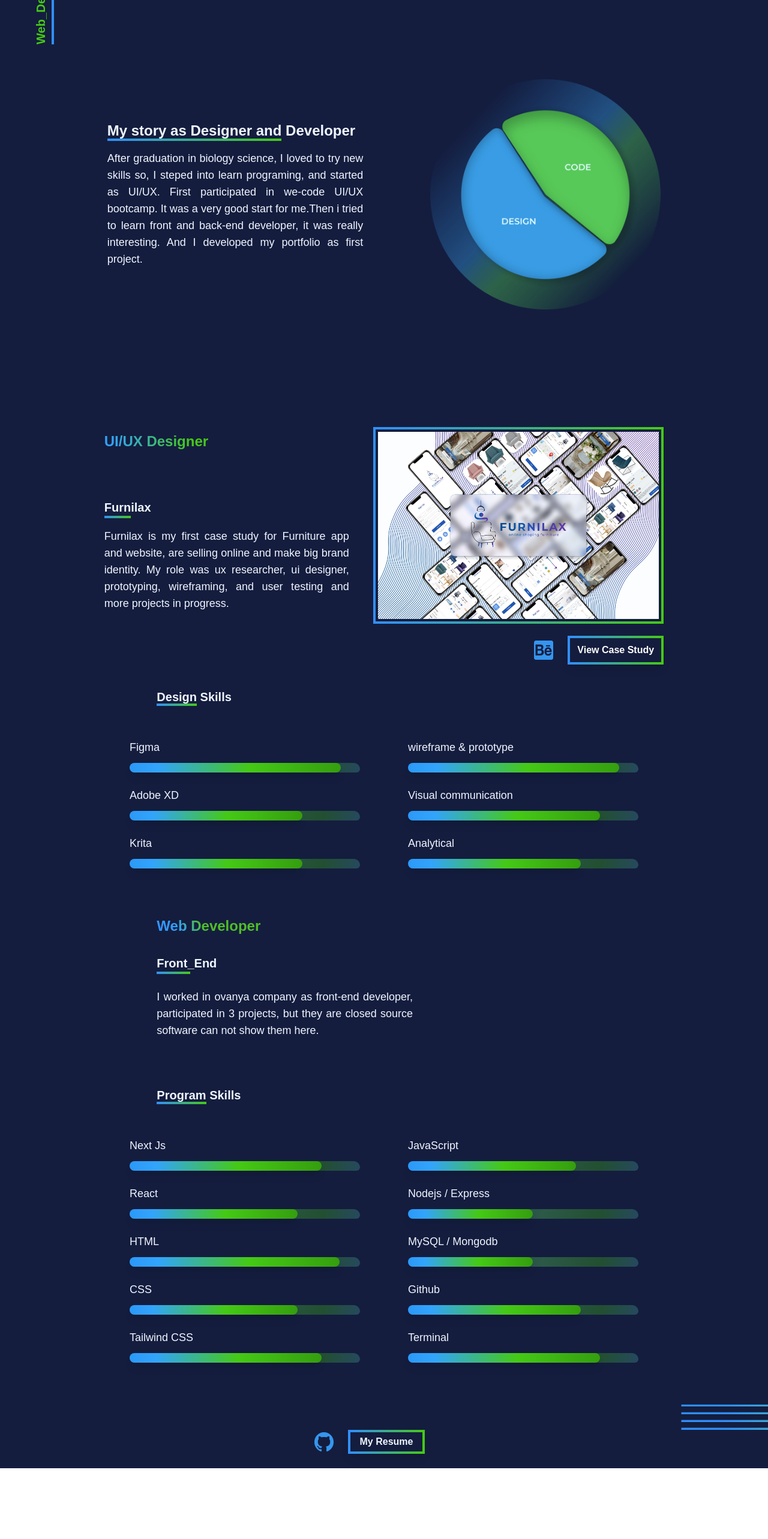
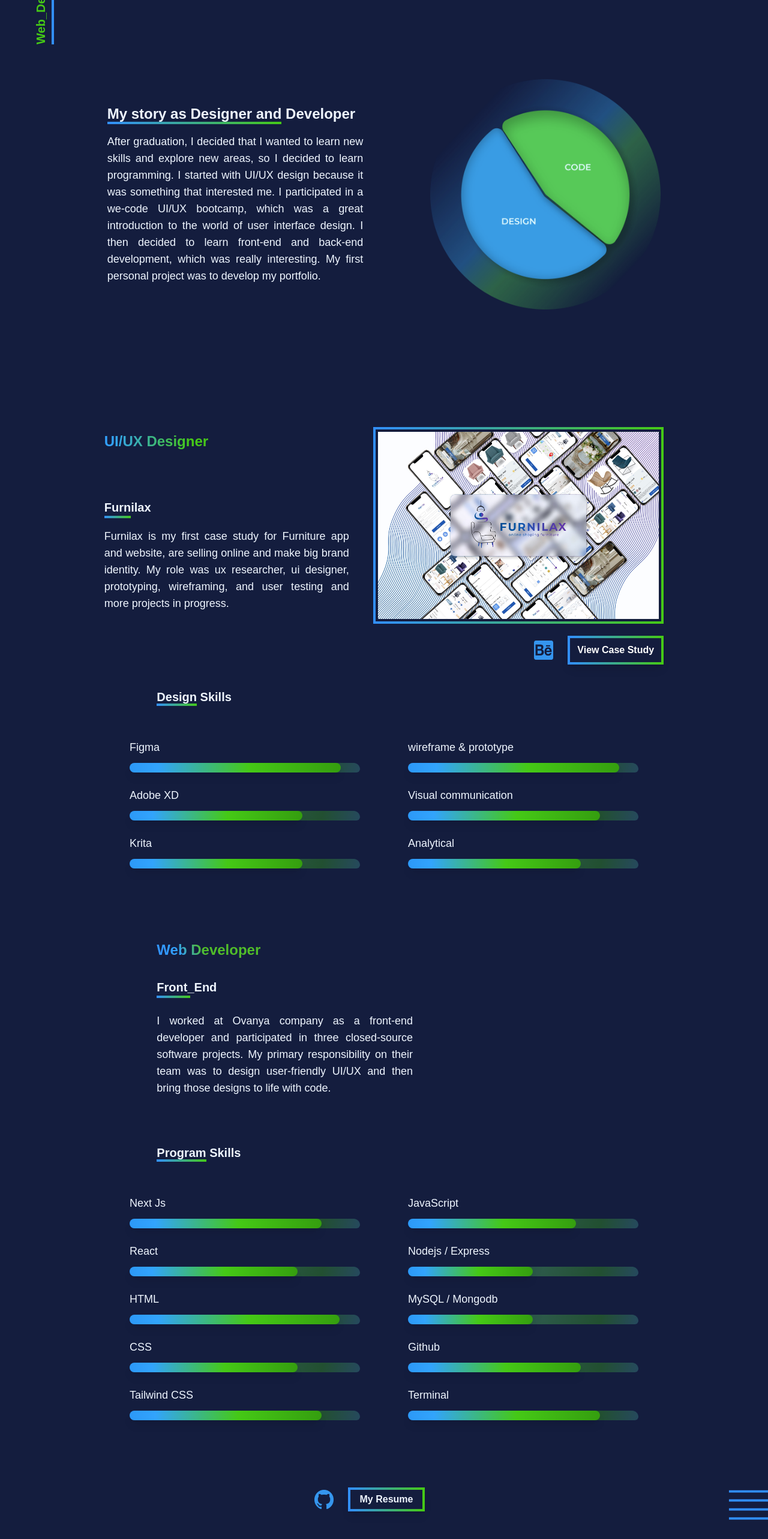
Before and after one commit to Asia-Dhahr/my-portfolio, a Next.js app: page /web-dev in a window 1280 px wide. Shown: the part 200-2766 px from the top of the page at 60% size. Before the commit the page ends 2648 px from the top, so only its background shows below. Built offline with nearby package versions, Linux system fonts and the light colour scheme; what tailwind-scroll-behavior would draw is missing.

Commit message:
some updates

```diff
--- a/components/footer.js
+++ b/components/footer.js
@@ -3,7 +3,7 @@ import React from 'react';
 
 const Footer = () => {
     return (
-        <footer className="flex lg:absolute fixed justify-center place-items-center inset-x-0 lg:bottom-9 md:bottom-3 bottom-2 sm:bottom-2 ">
+        <footer className="flex lg:absolute fixed justify-center place-items-center inset-x-0 lg:bottom-6 md:bottom-3 bottom-2 sm:bottom-2 ">
             <div className="grid grid-flow-col justify-center place-items-center gap-4 ">
                 <h1 className="lg:text-sm sm:text-xs md:text-sm text-xs font-base pr-3 text-purple-100">Contact Me Via</h1>
                 <p className="transform motion-safe:hover:scale-125 transition ease-in-out delay-250 "><a className="" href="https://www.linkedin.com/in/asia-zahir-173074216/">  <img
--- a/pages/index.js
+++ b/pages/index.js
@@ -9,7 +9,7 @@ export default function Home() {
       <div className="flex justify-start lg:ml-10 sm:ml-6 h-fit w-fit sm:pt-3">
         <img className="h-10 sm:h-9 md:h-12 lg:h-20 sm:mt-1 mt-4 lg:mt-6 md:mt-0 md:ml-0 ml-4 object-contain" src="logo.png" />
       </div>
-      <div className="flex flex-col justify-center place-items-center gap-4 lg:gap-8 md:gap-4 sm:gap-2 lg:mt-9 md:mt-0 sm:mt-0 mt-12">
+      <div className="flex flex-col justify-center place-items-center gap-4 lg:gap-8 md:gap-4 sm:gap-2 lg:mt-0 md:mt-0 sm:mt-0 mt-12">
         <div className="">
           <h1 className="h1-1 lg:text-8xl sm:text-3xl md:text-5xl font-bold text-3xl ">
             Hello World!
@@ -50,7 +50,7 @@ export default function Home() {
         <div className="blur-box flex flex-col justify-center font-semibold text-purple-100 rounded-full lg:w-64 lg:h-64 md:h-44 md:w-44 sm:h-28 sm:w-28 h-28 w-28 transition ease-in-out delay-250 place-items-center">
           <img
             src="wd.png"
-            className="h-fit lg:w-36 lg:h-40 md:w-20 md:h-24 md:h-32 sm:w-14 w-16"
+            className="h-fit lg:w-36 lg:h-40 md:w-20 md:h-24 sm:w-14 w-16"
             onClick={() => router.push("/web-dev")}
           />
           <div className="lg:text-xl md:text-sm text-center sm:text-xs text-sm pt-2  whitespace-nowrap">
--- a/pages/web-dev.js
+++ b/pages/web-dev.js
@@ -15,15 +15,13 @@ const WebDeveloper = () => {
                 <div className="pt-10 sm:pt-0 md:pl-5 sm:ml-3 ml-2 md:pt-6 lg:mt-14 font-bold lg:text-xl md:text-sm sm:text-base text-base  text-[#45C916] lg:h-fit md:h-fit sm:h-6 h-24 w-40 md:w-fit mt-8 md:mt-0">
                     <h1 className="pb-1 lg:my-20 lg:ml-0 ml-2 md:ml-0 lg:-rotate-90 border-b-4 w-20 border-[#328FFC]">Web_Developer</h1>
                 </div>
-                <div className="lg:flex md:flex sm:flex grid justify-center items-center p-3 md:p-0 lg:mt-0 md:mt-0 sm:mt-5 mt-0 lg:gap-28 md:gap-16 sm:gap-10 gap-10 text-blue-50">
-                    <div className="lg:w-2/6 md:w-2/5 sm:w-80 w-[300px] lg:mx-0 md:mx-0 sm:mx-0 mx-auto">
+                <div className="lg:flex md:flex sm:flex grid justify-center items-center p-3 md:p-0 md:pb-8 sm:pb-6 lg:mt-0 md:mt-8 sm:mt-5 mt-0 lg:gap-28 md:gap-14 sm:gap-10 gap-10 text-blue-50">
+                    <div className="lg:w-2/6 md:w-2/4 sm:w-80 w-[300px] lg:mx-0 md:mx-0 sm:mx-0 mx-auto">
                         <h1 className="lg:text-2xl md:text-xl sm:text-lg text-lg font-semibold whitespace-nowrap"><span className="span ">My story as Designer and</span> Developer</h1>
-                        <p className="lg:text-lg md:text-base sm:text-sm text-sm pt-4 text-justify">After graduation in biology science, I loved to try new skills so, I steped into learn programing,
-                            and started as UI/UX.  First participated in we-code UI/UX bootcamp. It was a very good start for me.Then i tried to learn front and back-end developer,
-                            it was really interesting. And I developed my portfolio as first project.</p>
+                        <p className="lg:text-lg md:text-base sm:text-sm text-sm pt-4 text-justify">After graduation, I decided that I wanted to learn new skills and explore new areas, so I decided to learn programming. I started with UI/UX design because it was something that interested me. I participated in a we-code UI/UX bootcamp, which was a great introduction to the world of user interface design. I then decided to learn front-end and back-end development, which was really interesting. My first personal project was to develop my portfolio.</p>
                     </div>
                     <div className="">
-                        <img src="web/chart.png" className="lg:h-96 lg:w-96 md:h-72 md:w-72 sm:w-52 sm:h-52 h-48 lg:mx-0 md:mx-0 sm:mx-0 mx-auto" />
+                        <img src="web/chart.png" className="lg:h-96 lg:w-96 md:h-56 md:w-56 sm:w-52 sm:h-52 h-48 lg:mx-0 md:mx-0 sm:mx-0 mx-auto" />
                     </div>
                 </div>
             </div>
@@ -107,13 +105,13 @@ const WebDeveloper = () => {
                 </div>
             </div>
             {/* ====================================================p3  */}
-            <div className="h-[799px] md:h-[980px] lg:h-[1000px] sm:h-[830px] bg-cover bg-scroll bg-no-repeat bg-center lg:bg-[url('/web/p3.png')] sm:bg-[url('/web/p3-3.png')] md:bg-[url('/web/p3-2.png')] bg-[url('/web/p3.png')]  ">
+            <div className="h-fit md:h-[1070px] lg:h-[1160px] sm:h-[900px] bg-cover bg-scroll bg-no-repeat bg-center lg:bg-[url('/web/p3.png')] sm:bg-[url('/web/p3-3.png')] md:bg-[url('/web/p3-2.png')] bg-[url('/web/p3.png')]  ">
                 <div className="flex justify-center">
-                    <section className="lg:w-2/3 md:w-full sm:w-full w-full lg:mt-20 md:mt-20 sm:mt-14 mt-20 lg:mb-12 md:mb-8 sm:mb-7 mb-7">
+                    <section className="lg:w-2/3 md:w-full sm:w-full w-full lg:pt-10 md:mt-20 sm:mt-14 mt-20 lg:mb-12 md:mb-8 sm:mb-7 mb-7">
                         <h1 className="wd lg:mx-12 md:mx-10 sm:mx-6 mx-6 text-blue-50 border-b-3 font-semibold lg:text-2xl md:text-2xl sm:text-xl text-xl">Web Developer</h1>
-                        <div className="text-blue-50 lg:w-1/2 md:w-2/3 sm:w-80 w-[300px] pt-8 lg:mx-12 md:mx-10 sm:mx-6 mx-6">
+                        <div className="text-blue-50 lg:w-1/2 md:w-2/3 sm:w-96 w-[350px] pt-8 lg:mx-12 md:mx-10 sm:mx-6 mx-6">
                             <h2 className="span border-b-3 w-14 lg:text-xl md:text-xl sm:text-xl text-lg font-semibold ">Front_End</h2>
-                            <p className="text-justify lg:text-lg  md:text-lg  sm:text-sm text-sm pt-6 lg:mb-20 md:mb-20 sm:mb-10 ">I worked in ovanya company as front-end developer, participated in 3 projects, but they are closed source software can not show them here.</p>
+                            <p className="text-justify lg:text-lg  md:text-lg  sm:text-sm text-sm pt-6 lg:mb-20 md:mb-20 sm:mb-10 ">I worked at Ovanya company as a front-end developer and participated in three closed-source software projects. My primary responsibility on their team was to design user-friendly UI/UX and then bring those designs to life with code.</p>
                         </div>
                         <h2 className="lg:mx-12 md:mx-10 sm:mx-6 mx-6 text-blue-50 border-b-3 lg:text-xl md:text-xl sm:text-base text-lg  font-semibold lg:mt-8 md:mt-8 sm:mt-8 mt-10"><span className="span">Program</span> Skills</h2>
                     </section>
@@ -187,7 +185,7 @@ const WebDeveloper = () => {
                     </div>
                 </div>
 
-                <div className="flex justify-center items-center text-center lg:mt-28 md:mt-[118px]  sm:mt-16 mt-16 sm:mb-8 md:mr-12 gap-6 text-blue-50 ">
+                <div className="flex justify-center items-center text-center lg:mt-28 md:mt-[118px]  sm:mt-16 mt-16 sm:mb-8 md:mr-12 gap-6 text-blue-50 pb-12">
                     <a className="transform motion-safe:hover:scale-125 transition ease-in-out delay-250" href="https://github.com/Asia-Dhahr"><img className="lg:h-8 lg:w-8 md:h-8 md:w-8 sm:h-7 sm:w-7 h-7 w-7" src="web/github.png" /></a>
                     <button className="span lg:text-base md:text-sm sm:text-sm text-sm font-semibold lg:h-10 lg:w-26 md:h-10 md:w-32 sm:h-10 sm:w-32 h-10 w-36 border-4 rounded shadow-lg hover:shadow-[#50bd29]/50 hover:text-[#67f334] transition duration-300 "><a href="/web/asia dhaher.pdf">My Resume</a></button>
                 </div>
```
